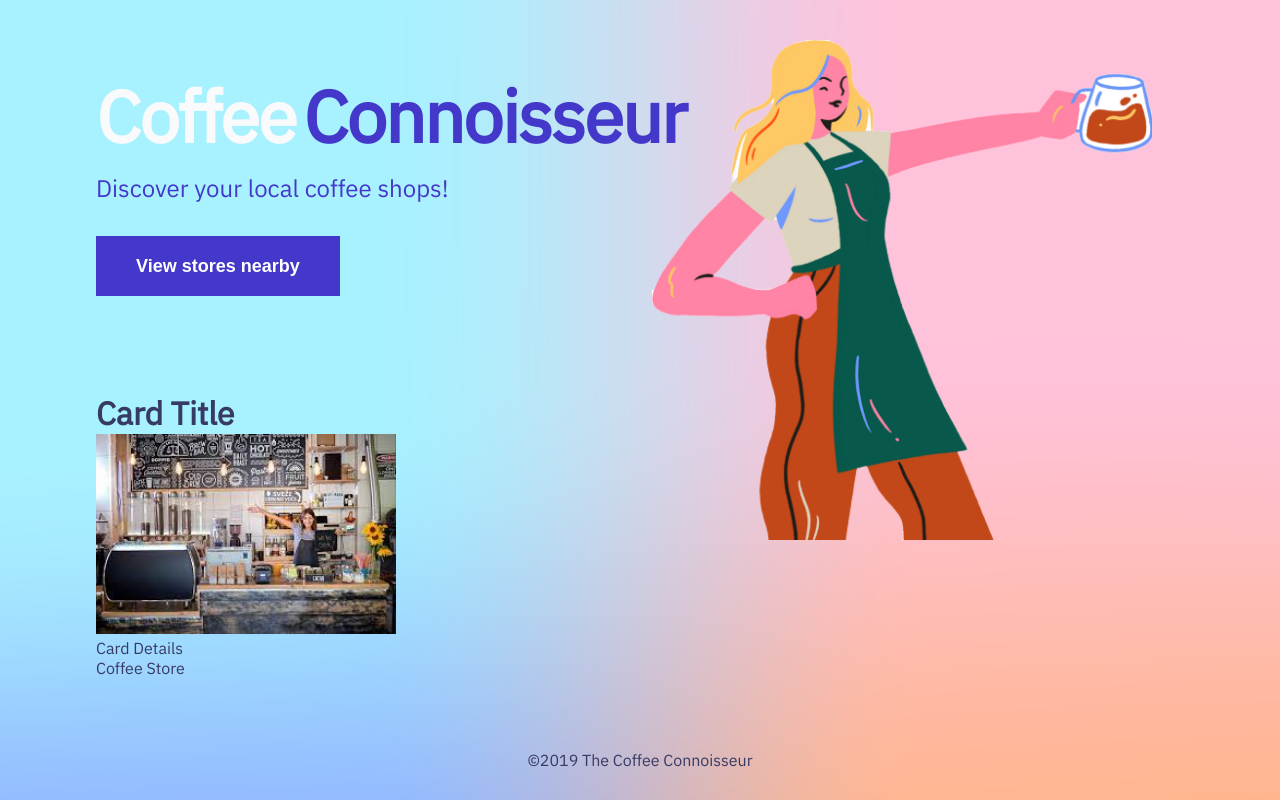
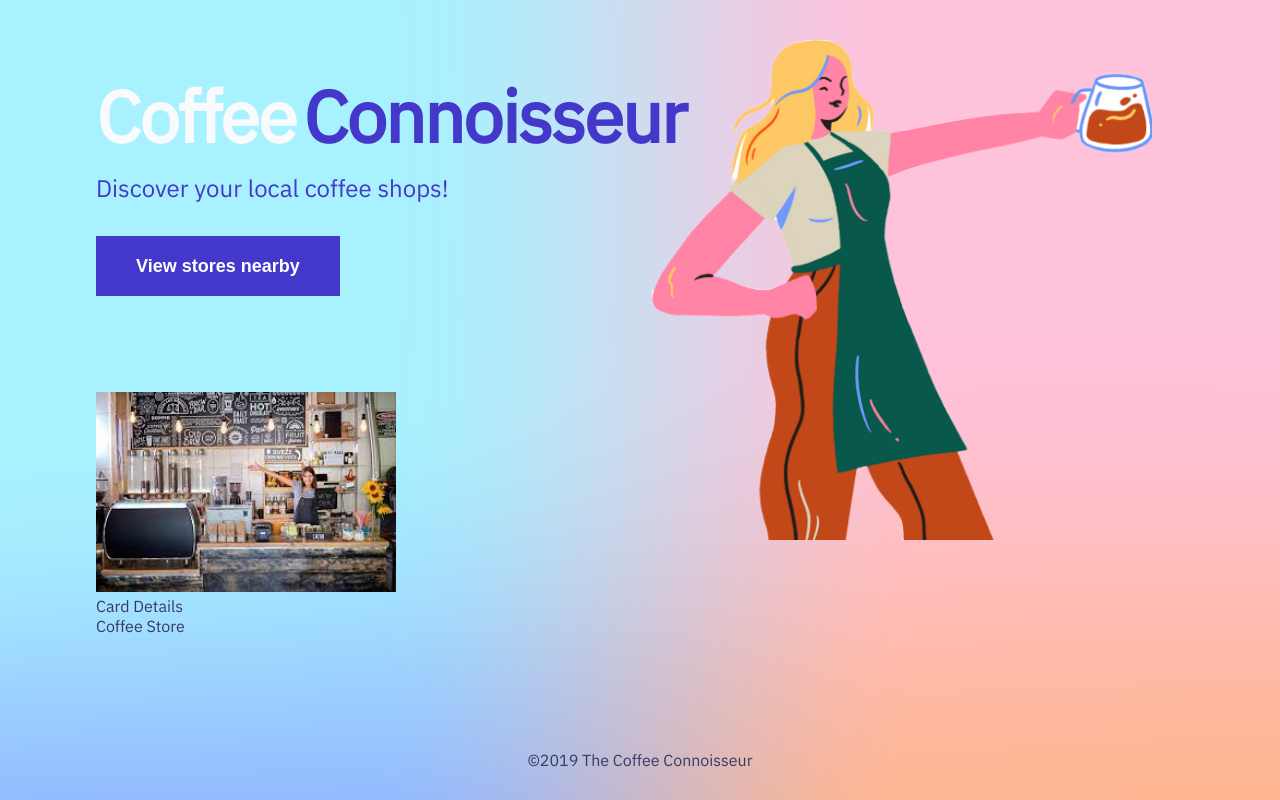
Before and after one commit to wmcgiffert/wmcgiffert-udemy-Next.js-Tutorial, a Next.js app in the folder CoffeeConnoisseurApp/discover-coffee-stores/: page / in a window 1280 px wide. Built offline with nearby package versions, Linux system fonts and the light colour scheme.

Commit message:
Added props to Card Component and made the componet a link

```diff
--- a/CoffeeConnoisseurApp/discover-coffee-stores/components/card.js
+++ b/CoffeeConnoisseurApp/discover-coffee-stores/components/card.js
@@ -5,7 +5,7 @@ import Link from 'next/link';
 const Card = (props) => {
     return(
         <div className={styles}>
-            <h1>Card Title</h1>
+            <h2>{props.name}</h2>
             <Image
                 src="/static/CoffeeShop1.jpeg"
                 width={300}
--- a/CoffeeConnoisseurApp/discover-coffee-stores/pages/index.js
+++ b/CoffeeConnoisseurApp/discover-coffee-stores/pages/index.js
@@ -3,6 +3,12 @@ import styles from '@/styles/Home.module.css';
 import Banner from '@/components/banner';
 import Image from 'next/image';
 import Card from '@/components/card';
+
+const cardInfo = {
+  href: "/coffee-store/123",
+  imgUrl: "/static/CoffeeShop1.jpeg",
+  name: "Coffee Store 1"
+}
 
 
 export default function Home() {
@@ -34,7 +40,9 @@ export default function Home() {
           />
         </div>
 
-        <Card/>
+        <Card
+          props = {cardInfo}
+        />
 
       </main>
 
```
